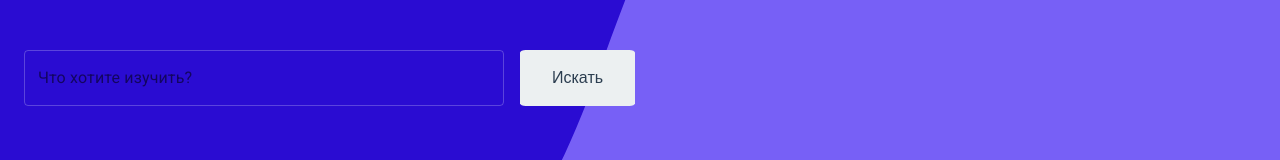
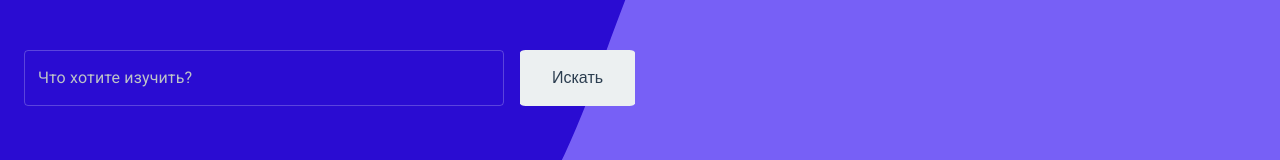
Before and after one commit to nikolaevv/edfree-web, a React (Create React App) app: page / in a window 1280 px wide. Shown: the part 460-620 px from the top of the page. Built offline with nearby package versions, Linux system fonts and the light colour scheme.

Commit message:
fix: Set color for search input label

```diff
--- a/src/components/search-section/search-section.css
+++ b/src/components/search-section/search-section.css
@@ -6,6 +6,10 @@
     align-items: center;
     color: #FFF;
     background: url('./background-main.svg');
+}
+
+#search-label {
+    color: #bdc3c7;
 }
 
 .search-section .search {
--- a/src/components/search-section/search-section.js
+++ b/src/components/search-section/search-section.js
@@ -5,8 +5,6 @@ import TextField from '@material-ui/core/TextField';
 import './search-section.css';
 
 import {withRouter} from 'react-router-dom';
-
-
 
 const SearchSection = ({history}) => {
     const [query, setQuery] = useState('');
```
